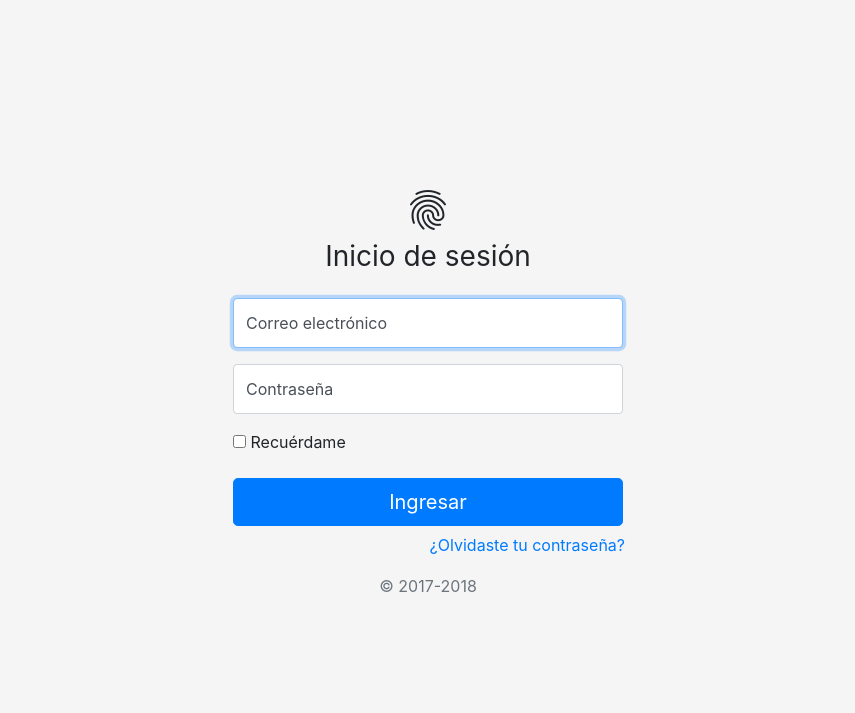
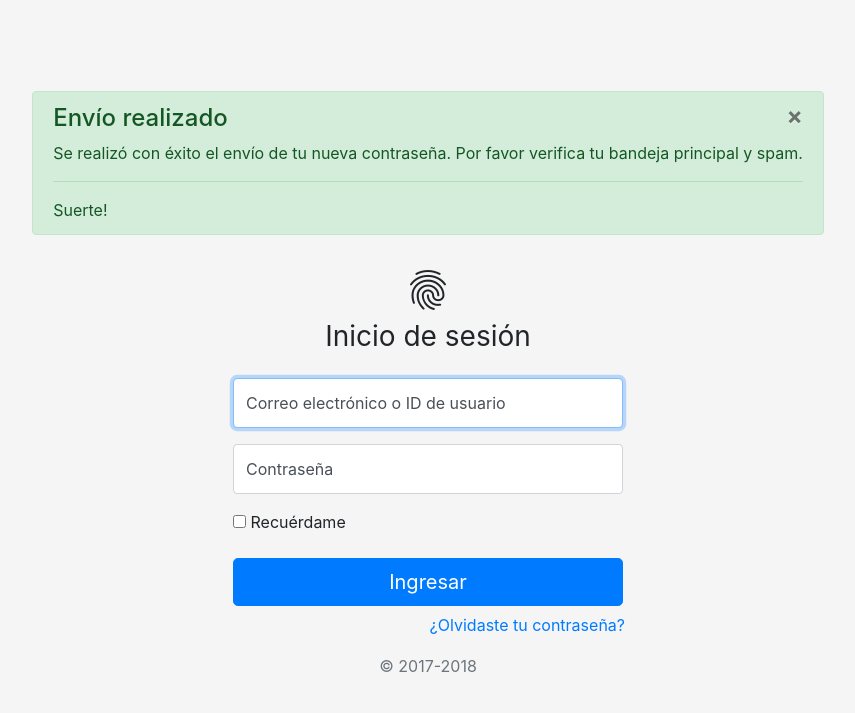
Before and after one commit to JoseLuis1197/PROMA, a plain HTML site: page browse/login.html in a window 1280 px wide. Shown: the whole page, without its empty margins (212-1067 px from the left). Drawn offline with nearby package versions, Linux system fonts and the light colour scheme.

Commit message:
fix(html): adding html

```diff
--- a/browse/login.html
+++ b/browse/login.html
@@ -23,6 +23,23 @@
 </head>
 
 <body>
+
+    <div class="container">
+        <!-- Alerta para envío de contraseña a correo -->
+        <div class="row justify-content-md-center">
+            <div class="alert alert-success" role="alert">
+                <button type="button" class="close" data-dismiss="alert" aria-label="Close">
+                    <span aria-hidden="true">&times;</span>
+                </button>
+                <h4>Envío realizado</h4>
+                <p>Se realizó con éxito el envío de tu nueva contraseña. Por favor verifica tu bandeja principal y spam.
+                </p>
+                <hr> Suerte!
+            </div>
+        </div>
+
+        <!-- Formulario de inicio de sesión -->
+        <div class="row">
             <form class="form-signin">
                 <div class="text-center mb-4">
                     <i class="material-icons md-48">fingerprint</i>
@@ -31,7 +48,7 @@
 
                 <div class="form-label-group">
                     <input type="email" id="inputEmail" class="form-control" placeholder="Email address" required autofocus>
-            <label for="inputEmail">Correo electrónico</label>
+                    <label for="inputEmail">Correo electrónico o ID de usuario</label>
                 </div>
 
                 <div class="form-label-group">
@@ -52,6 +69,7 @@
                 </div>
                 <p class="mt-5 mb-3 text-muted text-center">&copy; 2017-2018</p>
             </form>
+        </div>
 
         <!-- Envío de contraseña por correo -->
         <div class="modal fade" id="sendPassword" tabindex="-1" role="dialog" aria-labelledby="exampleModalLabel" aria-hidden="true">
@@ -67,7 +85,7 @@
                         <form>
                             <div class="form-group">
                                 <label for="emailRecover" class="col-form-label">Correo electrónico:</label>
-                            <input type="text" class="form-control" id="emailRecover">
+                                <input type="text" class="form-control" id="emailRecover" placeholder="Correo electrónico">
                             </div>
                         </form>
                     </div>
@@ -78,6 +96,9 @@
                 </div>
             </div>
         </div>
+    </div>
+
+
 
     <!-- CSS Javascript -->
     <!-- <script src="js/bootstrap.js"></script> -->
```
Also changed, not shown: browse/main.html (+2 -0 lines). Lines whose indentation alone changed are shown as unchanged.
